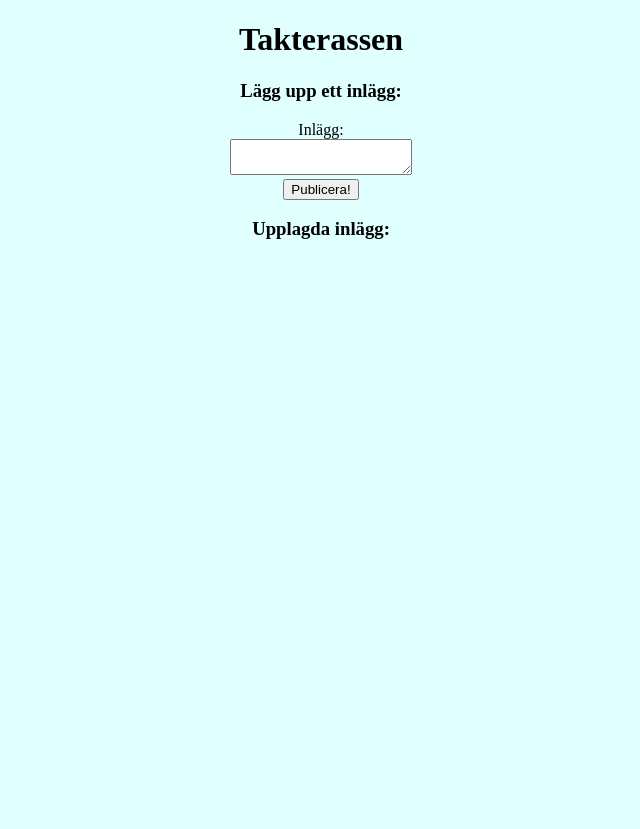
After one commit to Axelre/booking-system, a PHP site: page /bulletinboard.php in a window 1280 px wide. The commit adds this page. Shown: the whole page, without its empty margins (319-959 px from the left). Run offline with PHP 8.4, Linux system fonts and the light colour scheme.

Commit message:
påbörjade messageboard

```diff
--- a/Mainpage.php
+++ b/Mainpage.php
@@ -47,7 +47,7 @@ position: absolute;
         </div>
         <div class="topnav">
             <a class="home" href="#home">Home</a>
-            <a href="#profile">Profile</a>
+            <a href="#bulletinboard">Bulletin board</a>
             <a href="Logout.php">Log Out</a>
             <a href="Mybookings.php">My bookings</a>
           </div>
--- /dev/null
+++ b/bulletinboard.php
@@ -0,0 +1,52 @@
+<?php
+session_start();
+?>
+<!DOCTYPE html>
+<html>
+
+<head>
+
+    <title>Takterassen</title>
+        <link rel="stylesheet" href="mainpagestyle.css"
+            type="text/css">
+            <?php
+
+
+ ?>
+</head>
+
+<body>
+
+    <div id="container">
+        <div id="header">
+            <h1>Takterassen</h1>
+        <div id="content">
+            <div id="upload">
+                <h3>Lägg upp ett inlägg:</h3>
+                <form name="info" id="info"   method="post">
+                    <label for="Post">Inlägg:</label><br>
+                    <textarea name="Post" id= "Post" required></textarea><br>
+                    <input id="submitbtn" name="submit_data" type="submit" value="Publicera!">
+                    </form>
+
+                </form>
+            </div>
+            <div id="posts">
+                <h3>Upplagda inlägg:</h3>
+                <?php
+                //funktioner för att hämta och skriva ut kommentarer
+
+                ?>
+            </div>
+        </div>
+    </div>
+
+</body>
+
+</html>
+<!-- förhindrar att formuläret återskickas när man förnyar sidan så inte ett inlägg blir upplagt dubbelt -->
+<script>
+if ( window.history.replaceState ) {
+  window.history.replaceState( null, null, window.location.href );
+}
+</script>
```
Also changed, not shown: Database/Takterassen.db, 1 other file.
